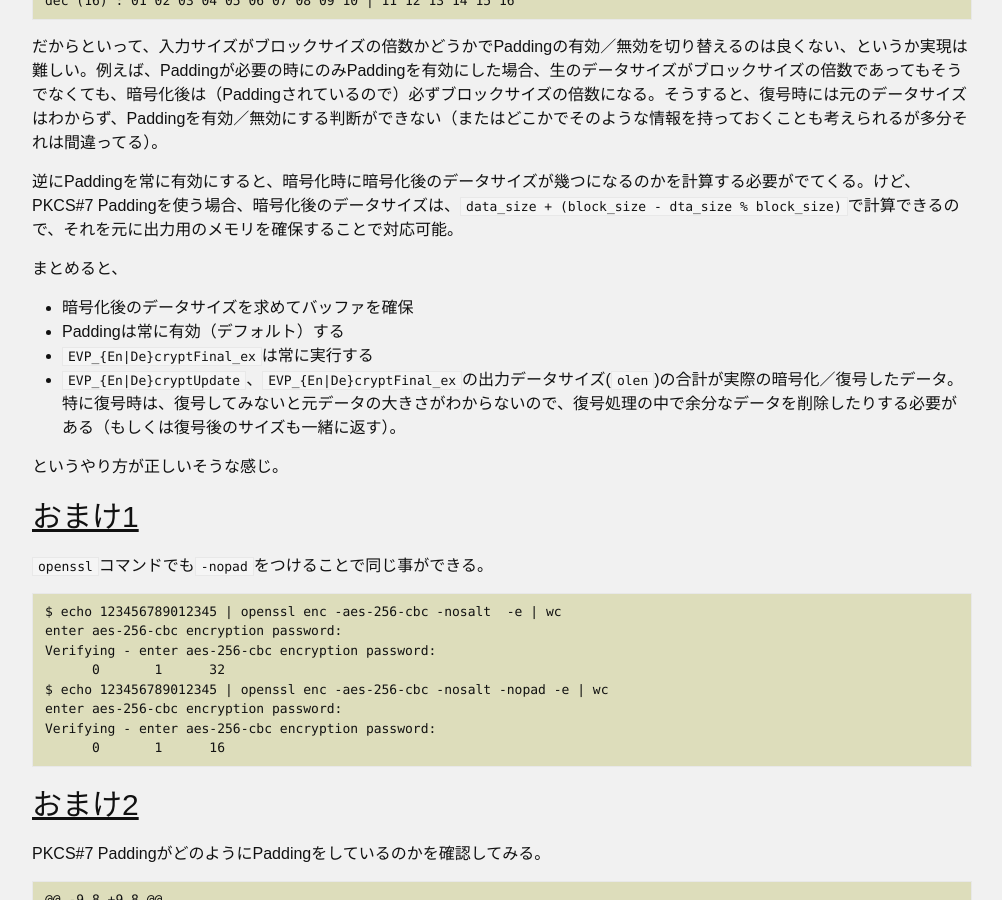
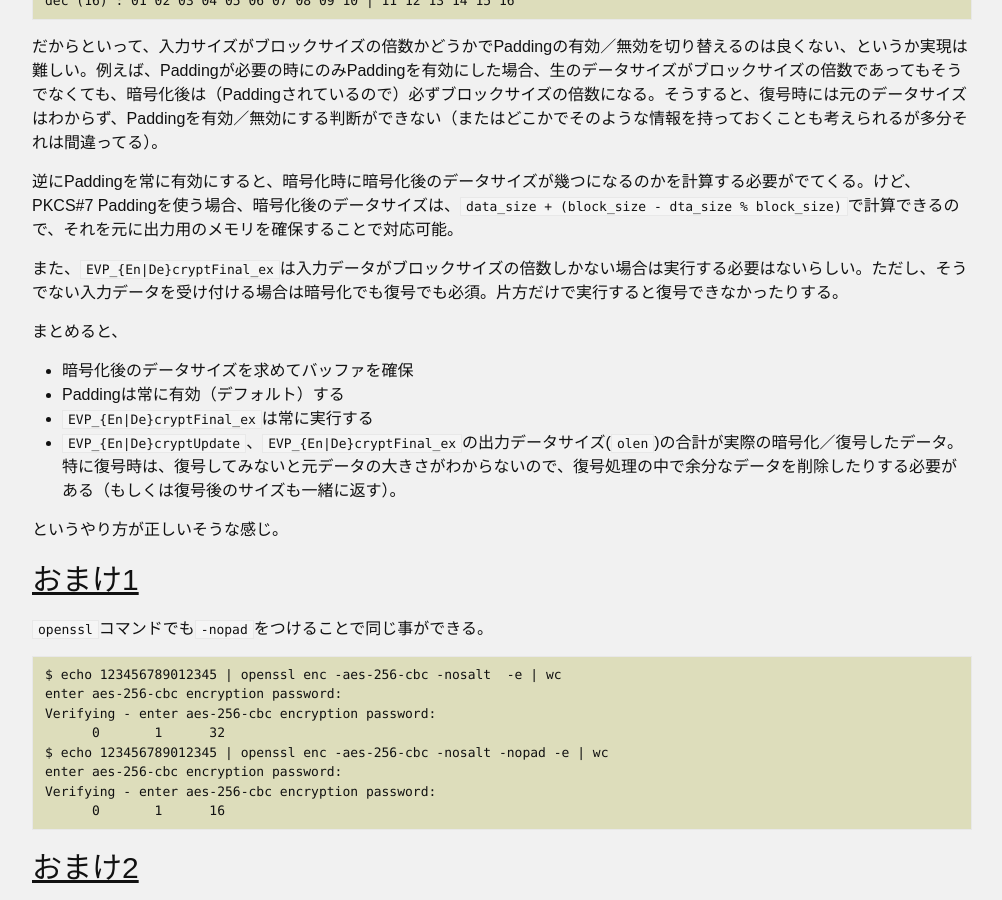
Before and after one commit to MasahikoSawada/masahikosawada.github.io, a Jekyll site: the page built from _posts/2020-02-10-OpenSSL-Padding.md, in a window 1280 px wide and 900 px high, scrolled down 2831 px. Shown: the whole window, without its empty margins (138-1140 px from the left). Built offline with Jekyll 4.4.1, drawn with Linux system fonts in a browser that asks for light colours; comment, search, counter and statistics services are not loaded.

Commit message:
Post: improved padding post.

```diff
--- a/_posts/2020-02-10-OpenSSL-Padding.md
+++ b/_posts/2020-02-10-OpenSSL-Padding.md
@@ -141,6 +141,8 @@ dec (16) : 01 02 03 04 05 06 07 08 09 10 | 11 12 13 14 15 16
 
 逆にPaddingを常に有効にすると、暗号化時に暗号化後のデータサイズが幾つになるのかを計算する必要がでてくる。けど、PKCS#7 Paddingを使う場合、暗号化後のデータサイズは、`data_size + (block_size - dta_size % block_size)`で計算できるので、それを元に出力用のメモリを確保することで対応可能。
 
+また、`EVP_{En|De}cryptFinal_ex`は入力データがブロックサイズの倍数しかない場合は実行する必要はないらしい。ただし、そうでない入力データを受け付ける場合は暗号化でも復号でも必須。片方だけで実行すると復号できなかったりする。
+
 まとめると、
 
 * 暗号化後のデータサイズを求めてバッファを確保
```
